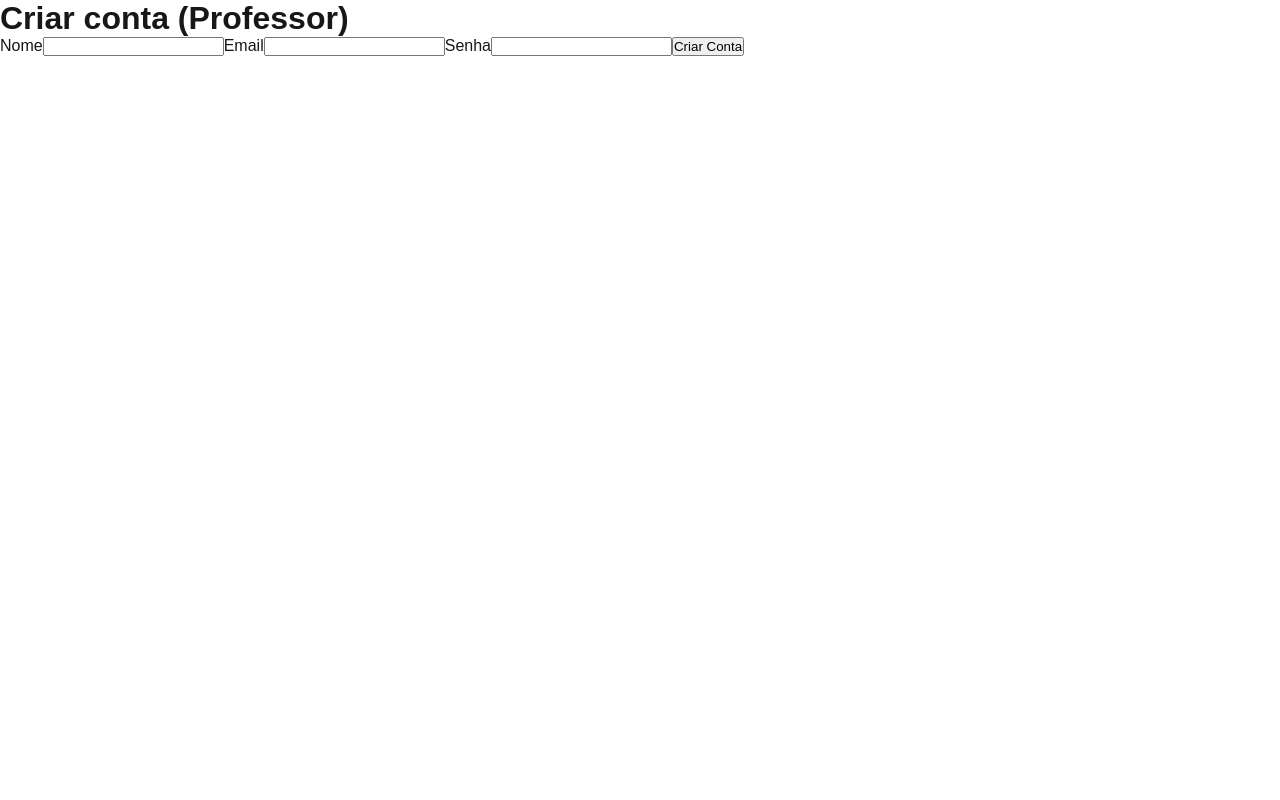
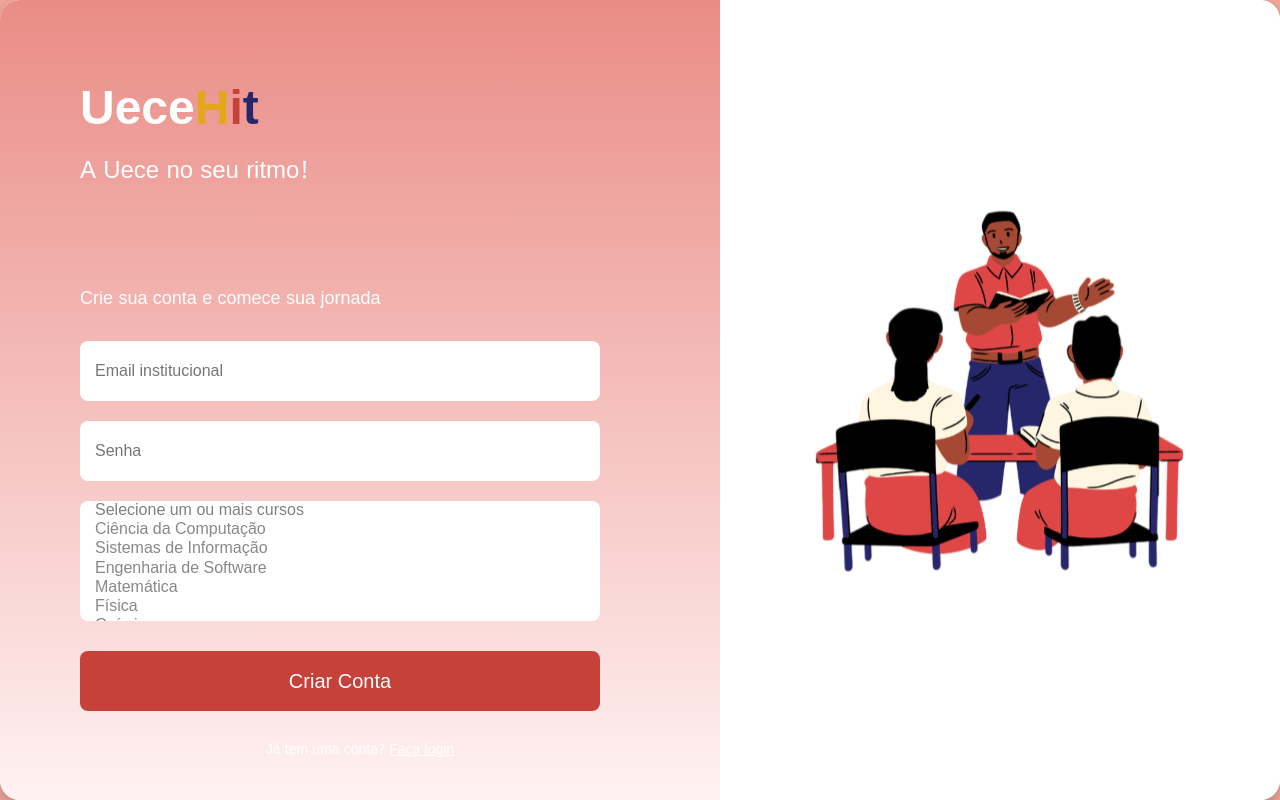
Before and after one commit to UeceHit/uecehit-frontend, a Next.js app: page /register-teacher in a window 1280 px wide. Built offline with nearby package versions, Linux system fonts and the light colour scheme.

Commit message:
base da tela

```diff
--- a/src/app/register-teacher/page.jsx
+++ b/src/app/register-teacher/page.jsx
@@ -2,16 +2,37 @@
 import React, { useState } from "react";
 import { useRouter } from "next/navigation";
 import "./style.css";
+import Link from "next/link";
 
 export default function RegisterTeacher() {
   const router = useRouter();
-  const [nome, setNome] = useState("");
   const [email, setEmail] = useState("");
   const [senha, setSenha] = useState("");
+  const [cursosSelecionados, setCursosSelecionados] = useState([]);
   const papel = "professor";
 
   const [loading, setLoading] = useState(false);
   const [error, setError] = useState(null);
+
+  const cursos = [
+    "Ciência da Computação",
+    "Sistemas de Informação",
+    "Engenharia de Software",
+    "Matemática",
+    "Física",
+    "Química",
+  ];
+
+  const handleCursoChange = (e) => {
+    const options = e.target.options;
+    const selected = [];
+    for (let i = 0; i < options.length; i++) {
+      if (options[i].selected) {
+        selected.push(options[i].value);
+      }
+    }
+    setCursosSelecionados(selected);
+  };
 
   const handleSubmit = async (e) => {
     e.preventDefault();
@@ -22,7 +43,12 @@ export default function RegisterTeacher() {
       const res = await fetch("/api/users/", {
         method: "POST",
         headers: { "Content-Type": "application/json" },
-        body: JSON.stringify({ nome, email, papel, senha }),
+        body: JSON.stringify({
+          email,
+          papel,
+          senha,
+          cursos: cursosSelecionados,
+        }),
       });
 
       const data = await res.json().catch(() => ({}));
@@ -33,7 +59,6 @@ export default function RegisterTeacher() {
         return;
       }
 
-      // registro OK -> voltar para login
       router.push("/login-everyone");
     } catch (err) {
       setError("Erro de rede");
@@ -45,47 +70,78 @@ export default function RegisterTeacher() {
 
   return (
     <div className="register-container">
-      <form className="register-form" onSubmit={handleSubmit}>
-        <h1>Criar conta (Professor)</h1>
+      <div className="register-box">
+        {/* LADO ESQUERDO */}
+        <div className="register-left">
+          <h1 className="register-title">
+            Uece
+            <span className="hit-h">H</span>
+            <span className="hit-i">i</span>
+            <span className="hit-t">t</span>
+          </h1>
 
-        <label>
-          Nome
-          <input
-            value={nome}
-            onChange={(e) => setNome(e.target.value)}
-            required
-            autoComplete="name"
-          />
-        </label>
+          <h2 className="register-subtitle">A Uece no seu ritmo!</h2>
 
-        <label>
-          Email
+          <p className="register-welcome">
+            Crie sua conta e comece sua jornada
+          </p>
+
+          <form onSubmit={handleSubmit}>
             <input
               type="email"
+              className="register-input"
+              placeholder="Email institucional"
               value={email}
               onChange={(e) => setEmail(e.target.value)}
               required
               autoComplete="email"
             />
-        </label>
-
-        <label>
-          Senha
             <input
               type="password"
+              className="register-input"
+              placeholder="Senha"
               value={senha}
               onChange={(e) => setSenha(e.target.value)}
               required
               autoComplete="new-password"
             />
-        </label>
 
-        <button type="submit" disabled={loading}>
+            <select
+              className="register-input"
+              multiple
+              value={cursosSelecionados}
+              onChange={handleCursoChange}
+              required
+              style={{ height: "120px" }}
+            >
+              <option value="" disabled>
+                Selecione um ou mais cursos
+              </option>
+              {cursos.map((curso) => (
+                <option key={curso} value={curso}>
+                  {curso}
+                </option>
+              ))}
+            </select>
+
+            <button className="register-button" type="submit" disabled={loading}>
               {loading ? "Cadastrando..." : "Criar Conta"}
             </button>
 
             {error && <p className="error-text">{String(error)}</p>}
           </form>
+
+          <p className="register-login">
+            Já tem uma conta?{" "}
+            <Link href="/login-everyone">Faça login</Link>
+          </p>
+        </div>
+
+        {/* LADO DIREITO */}
+        <div className="register-right">
+          <img src="/assets/teacher.svg" alt="Ilustração" />
+        </div>
+      </div>
     </div>
   );
 }
--- a/src/app/register-teacher/style.css
+++ b/src/app/register-teacher/style.css
@@ -0,0 +1,160 @@
+@import url('https://fonts.googleapis.com/css2?family=Noto+Sans+Gujarati:wght@400;700&display=swap');
+
+body {
+  margin: 0;
+  padding: 0;
+  font-family: 'Noto Sans Gujarati', sans-serif;
+  background-color: #F5A89C;
+  display: flex;
+  justify-content: center;
+  align-items: center;
+  height: 100vh;
+}
+
+.register-container {
+  display: flex;
+  justify-content: center;
+  align-items: center;
+  width: 100%;
+}
+
+.register-box {
+  display: flex;
+  width: 1300px;
+  height: 800px;
+  background-color: white;
+  border-radius: 20px;
+  box-shadow: 0 6px 18px rgba(0, 0, 0, 0.25);
+  overflow: hidden;
+}
+
+.register-left {
+  flex: 1;
+  color: #ffffff;
+  display: flex;
+  flex-direction: column;
+  padding-left: 80px;
+  padding-right: 80px;
+  position: relative;
+  background: linear-gradient(180deg, #EA8C86 0%, #FFF2F2 100%);
+}
+
+.register-title {
+  font-size: 48px;
+  font-weight: 700;
+  margin: 0;
+  margin-top: 80px;
+}
+
+.hit-h {
+  color: #E1A919;
+}
+
+.hit-i {
+  color: #C64139;
+}
+
+.hit-t {
+  color: #26276B;
+}
+
+.register-subtitle {
+  font-size: 24px;
+  font-weight: 400;
+  margin: 12px 0 0 0;
+  color: #ffffff;
+}
+
+.register-welcome {
+  font-size: 18px;
+  margin-top: 100px;
+  margin-bottom: 30px;
+  color: #ffffff;
+}
+
+.register-input {
+  width: 520px;
+  height: 60px;
+  border-radius: 8px;
+  border: none;
+  padding: 0 15px;
+  font-size: 16px;
+  color: #888;
+  margin-bottom: 20px;
+}
+
+.register-input:focus {
+  outline: 2px solid #EA8C86;
+}
+
+.register-button {
+  width: 520px;
+  height: 60px;
+  background-color: #C64139;
+  color: white;
+  font-size: 20px;
+  border: none;
+  border-radius: 8px;
+  cursor: pointer;
+  transition: background 0.3s, transform 0.1s;
+  margin-bottom: 20px;
+  margin-top: 10px;
+}
+
+.register-button:hover {
+  background-color: #A83531;
+}
+
+.register-button:active {
+  transform: scale(0.98);
+}
+
+.register-button:disabled {
+  background-color: #ccc;
+  cursor: not-allowed;
+}
+
+.error-text {
+  color: #ff4444;
+  font-size: 14px;
+  margin-top: 10px;
+  text-align: center;
+}
+
+.register-login {
+  margin-top: 10px;
+  font-size: 14px;
+  color: #ffffff;
+  text-align: center;
+}
+
+.register-login a {
+  color: #ffffff;
+  text-decoration: underline;
+}
+
+.register-right {
+  flex: 1;
+  background-color: white;
+  display: flex;
+  justify-content: center;
+  align-items: center;
+}
+
+.register-right img {
+  width: 480px;
+  height: auto;
+  animation: float 4s ease-in-out infinite;
+}
+
+@keyframes float {
+  0% { transform: translateY(0px); }
+  50% { transform: translateY(-10px); }
+  100% { transform: translateY(0px); }
+}
+
+@media (max-width: 900px) {
+  .register-box { width: 92%; height: auto; flex-direction: column; }
+  .register-left, .register-right { padding: 24px; }
+  .register-input, .register-button { width: 100%; }
+}
```
Lines whose indentation alone changed are shown as unchanged.
